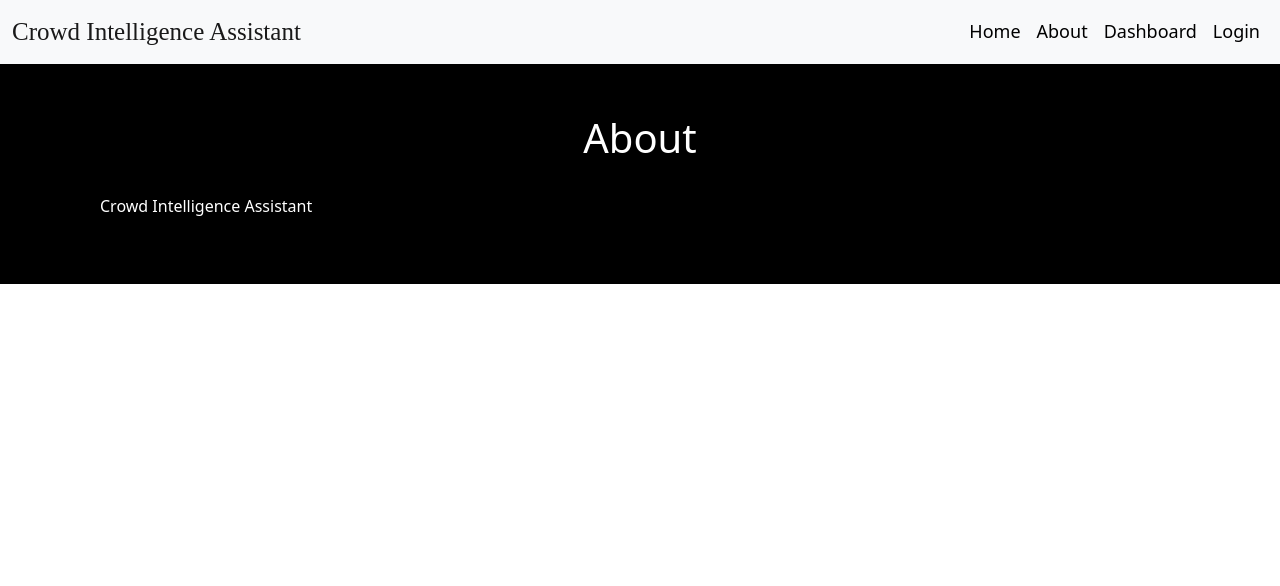
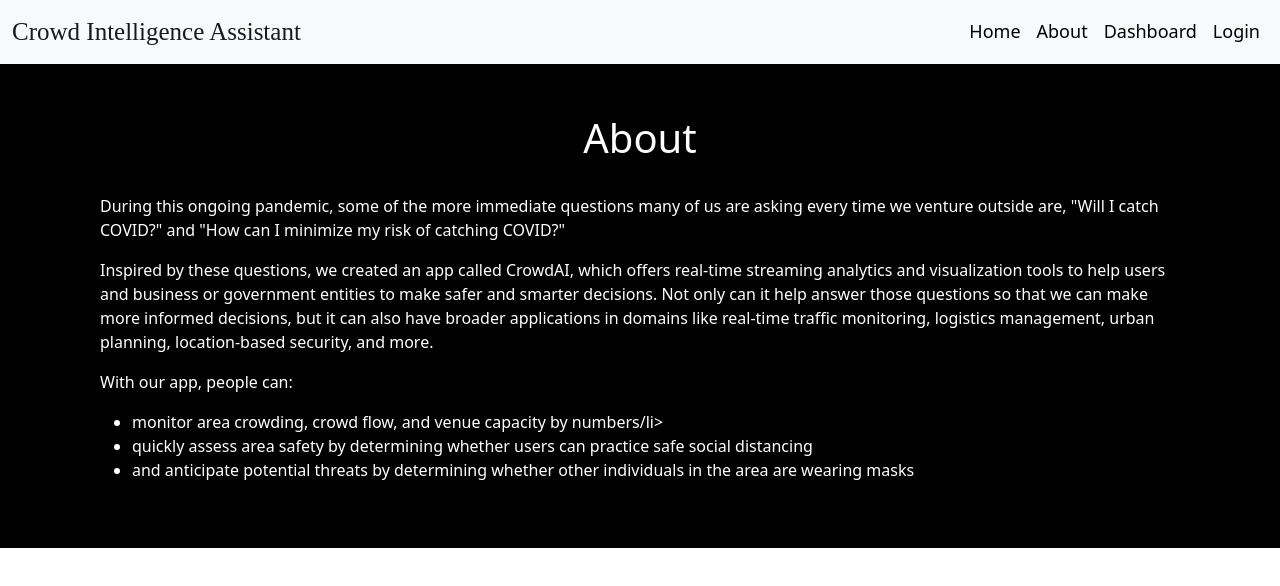
Before and after one commit to ceruleanox/hack4humanity, an Angular app: page /about in a window 1280 px wide. Shown: the top 586 px of the page. Built offline with nearby package versions, Linux system fonts and the light colour scheme; a web font is replaced by a local one.

Commit message:
Update About Page

```diff
--- a/src/app/about/about.component.html
+++ b/src/app/about/about.component.html
@@ -1,7 +1,12 @@
 <section class="about">
     <h1 class="text-center mx-auto">About</h1>
     <br>
-    <p>
-        Crowd Intelligence Assistant
-    </p>
+    <p>During this ongoing pandemic, some of the more immediate questions many of us are asking every time we venture outside are, "Will I catch COVID?" and "How can I minimize my risk of catching COVID?"
+    <p>Inspired by these questions, we created an app called CrowdAI, which offers real-time streaming analytics and visualization tools to help users and business or government entities to make safer and smarter decisions. Not only can it help answer those questions so that we can make more informed decisions, but it can also have broader applications in domains like real-time traffic monitoring, logistics management, urban planning, location-based security, and more.
+    <p>With our app, people can:
+    <ul>
+        <li>monitor area crowding, crowd flow, and venue capacity by numbers/li>
+        <li>quickly assess area safety by determining whether users can practice safe social distancing</li>
+        <li>and anticipate potential threats by determining whether other individuals in the area are wearing masks</li>
+    </ul>
 </section>
--- a/src/app/home/home.component.html
+++ b/src/app/home/home.component.html
@@ -3,7 +3,7 @@
     <div class="home-content">
         <h1>Real-time crowd intelligence at your fingertips</h1>
         <h3>Monitor crowd flow and predict threats for<br>making safer, smarter decisions</h3>
-        <a routerLink="dashboard" class="btn btn-lg btn-light">View Analytics</a> &nbsp;
-        <a routerLink="login" class="btn btn-lg btn-primary">Login</a>
+        <a href="https://crowdmonitoring.herokuapp.com/" class="btn btn-lg btn-light">View Analytics</a> &nbsp;
+        <a routerLink="login" class="btn btn-lg btn-primary">Real-time Video Monitoring</a>
     </div>
 <section>
--- a/src/app/login/login.component.html
+++ b/src/app/login/login.component.html
@@ -10,7 +10,7 @@
               <label for="exampleInputPassword1" class="form-label">Password</label>
               <input type="password" class="form-control" id="exampleInputPassword" value="business-user@example.com">
             </div>
-            <a routerLink="https://crowdintelligence.herokuapp.com/"><button type="submit" class="btn btn-primary col-lg-12">Log In</button></a>
+            <a routerLink="http://localhost:8501/"><button type="submit" class="btn btn-primary col-lg-12">Log In</button></a>
           </form>
     </div>
 </section>
--- a/src/app/login/login.component.ts
+++ b/src/app/login/login.component.ts
@@ -10,7 +10,7 @@ export class LoginComponent implements OnInit {
   constructor() { }
 
   ngOnInit() {
-    window.location.href = "https://crowdintelligence.herokuapp.com/";
+    window.location.href = "http://localhost:8501/";
   }
 
 }
```
